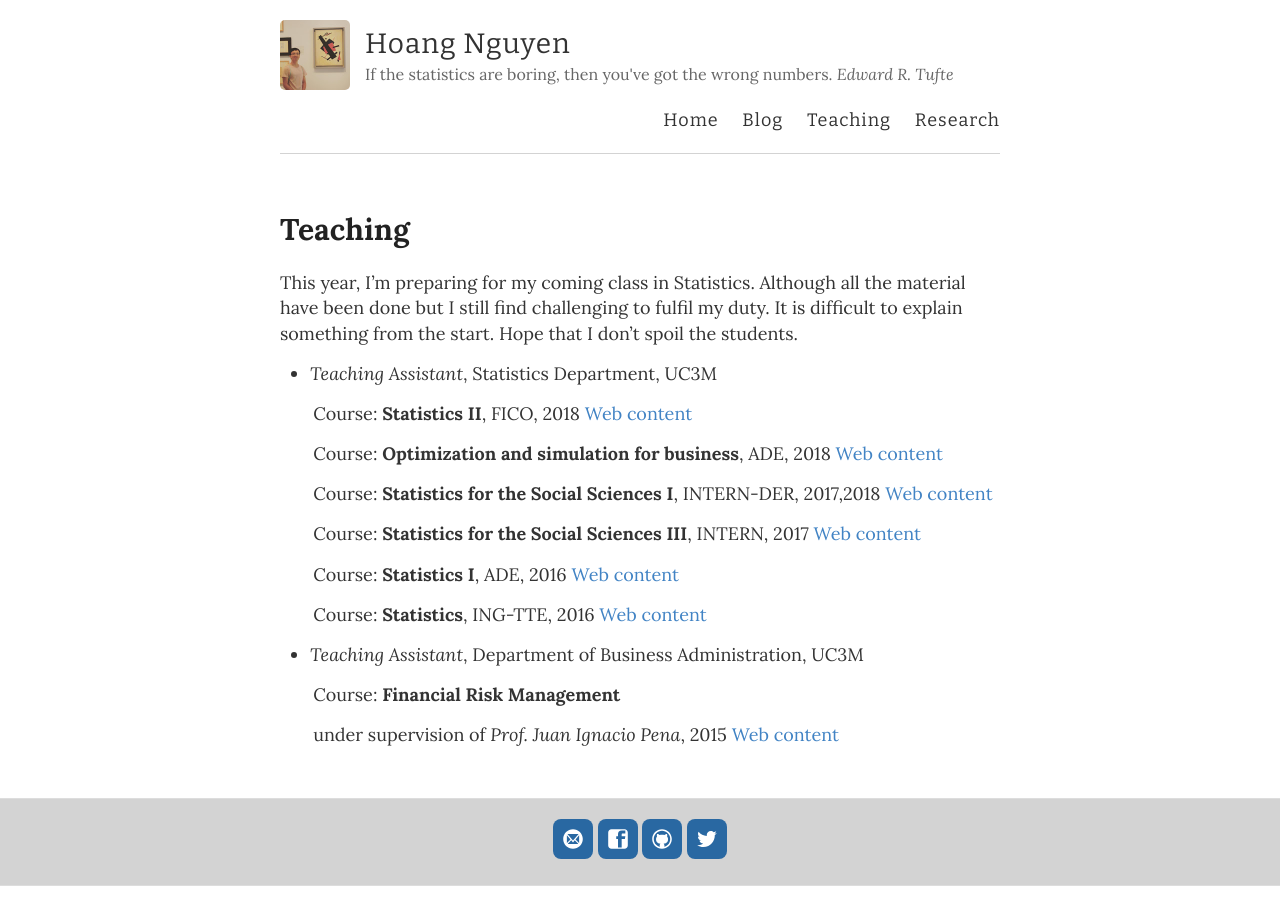
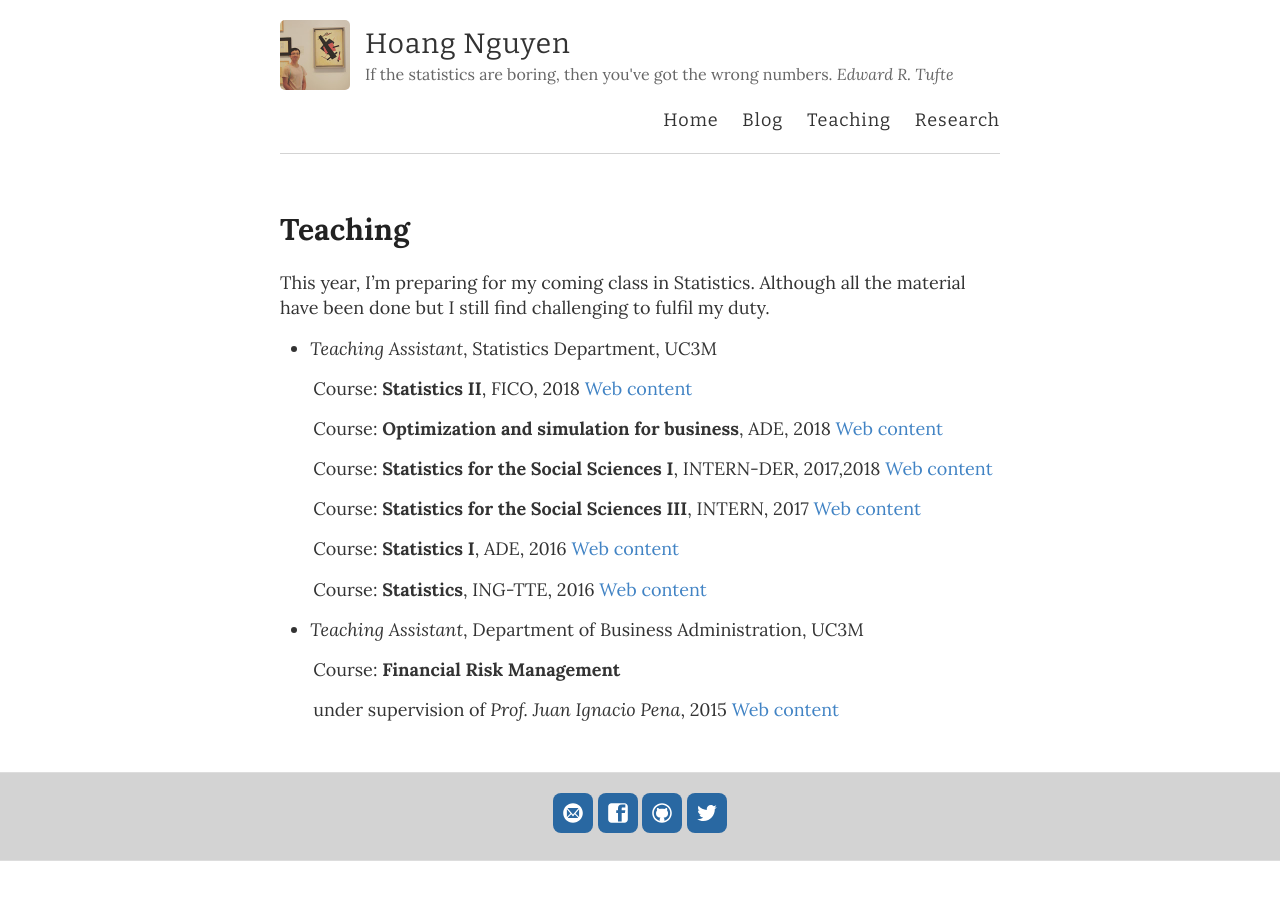
Before and after one commit to hoanguc3m/hoanguc3m.github.io, a Jekyll site: the page built from teaching.md, in a window 1280 px wide. Built offline with Jekyll 4.4.1, drawn with Linux system fonts in a browser that asks for light colours; nearby versions of some CDN libraries.

Commit message:
update pages

```diff
--- a/teaching.md
+++ b/teaching.md
@@ -5,7 +5,6 @@ permalink: /teaching/
 ---
 
 This year, I’m preparing for my coming class in Statistics. Although all the material have been done but I still find challenging to fulfil my duty.
-It is difficult to explain something from the start. Hope that I don't spoil the students.
 
 * *Teaching Assistant*, Statistics Department, UC3M
 
```
Also changed, not shown: index.md (+2 -1 lines), research.md (+1 -1 lines), 3 other files.
